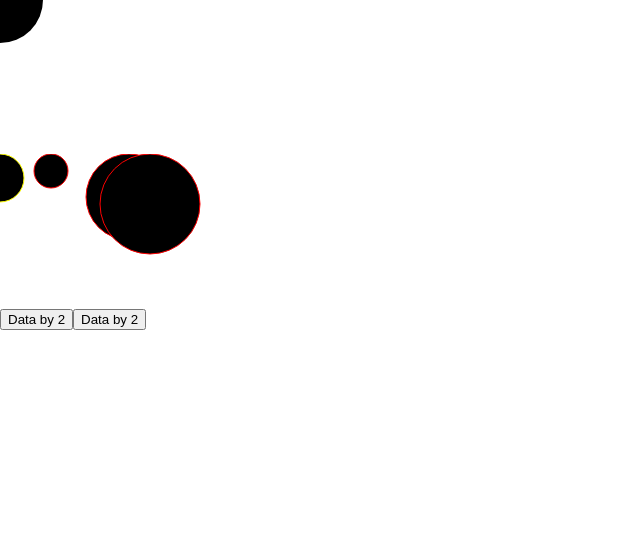
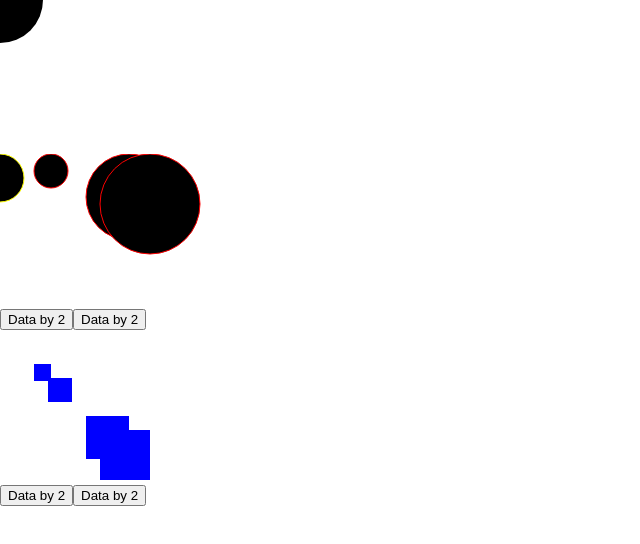
Before and after one commit to Surfsol/React-D3, a React (Create React App) app: page / in a window 1280 px wide. Shown: the top 544 px of the page, without its empty margins (0-640 px from the left). Built offline with nearby package versions, Linux system fonts and the light colour scheme.

Commit message:
add d3Rect

```diff
--- a/src/App.js
+++ b/src/App.js
@@ -1,6 +1,7 @@
 import React from 'react';
 import ReactShapes from './Components/ReactShapes'
 import D3Shapes from './Components/d3Shape'
+import D3Rect from './Components/d3Rect'
 
 import './App.css';
 
@@ -11,6 +12,7 @@ function App() {
     <>
    <ReactShapes/>
    <D3Shapes/>
+   <D3Rect/>
    </>
   );
 }
--- /dev/null
+++ b/src/Components/d3Rect.js
@@ -0,0 +1,69 @@
+import React, { useRef, useEffect, useState } from "react";
+import { select } from "d3";
+
+const D3Rect = () => {
+  const [data, setData] = useState([24, 43, 50, 17]);
+
+  const svgRef = useRef();
+
+  console.log(data)
+
+  useEffect(() => {
+    //select gives me access to d3
+    const svg = select(svgRef.current);
+
+    //find all circles and sync with data
+    //.join allows you to control enter, update and exit patterns
+    // svg
+    //   .selectAll("circle")
+    //   .data(data)
+    //   .join(
+    //     //add attr to circles entering, not existing
+    //     (enter) =>
+    //       enter
+    //         .append("circle")
+    //         .attr("r", (value) => value)
+    //         .attr("cx", (value) => value * 3)
+    //         .attr("cy", (value) => value * 1)
+    //         .attr("stroke", "red"),
+    //     //updates existing elements
+    //     (update) =>
+    //       update
+    //         .attr("class", "updated")
+    //         .attr("r", (value) => value)
+    //         .attr("cy", (value) => value * 1)
+    //         .attr("stroke", "yellow"),
+    //     //default, do not need, but could use to animate exiting elements
+    //     (exit) => exit.remove()
+    //   );
+
+    svg
+      .selectAll("rect")
+      .data(data)
+      .join(
+        //add attr to both entering and updating
+        (enter) => enter.append("rect"),
+        (update) => update.attr("class", "updated"),
+        (exit) => exit.remove()
+      )
+      .attr("width", (value) => value)
+      .attr("height", (value) => value)
+      .attr("x", (value) => value * 2)
+      .attr("y", (value) => value * 2)
+      .attr("fill", 'rgb(0,0,255)');
+      console.log(svg.selectAll("rect").data(data));
+    //can see Enter, Update (-groups), Exit
+  }, [data]);
+
+  return (
+    <React.Fragment>
+      <div>
+        <svg ref={svgRef}>
+        </svg>
+      </div>
+      <button onClick={() => setData(data.map(value => value * 2)) }>Data by 2</button>
+      <button onClick={() => setData(data.filter(value => value < 100)) }>Data by 2</button>
+    </React.Fragment>
+  );
+};
+export default D3Rect;
--- a/src/Components/d3Shape.js
+++ b/src/Components/d3Shape.js
@@ -38,11 +38,11 @@ const D3Shapes = () => {
       );
 
     svg2
-      .selectAll("square")
+      .selectAll("rect")
       .data(data2)
       .join(
         //add attr to both entering and updating
-        (enter) => enter.append("square"),
+        (enter) => enter.append("rect"),
         (update) => update.attr("class", "updated2"),
         (exit) => exit.remove()
       )
```
